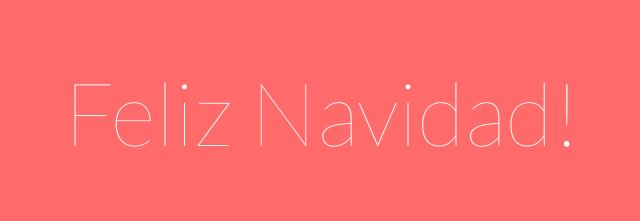
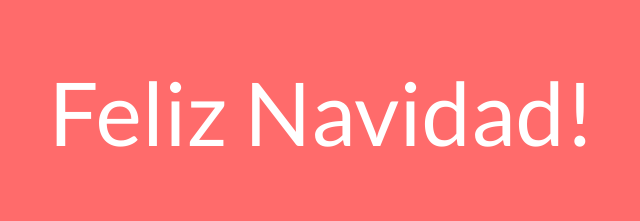
Before and after one commit to joaa4/para-mac, a plain HTML site: page index.html in a window 1280 px wide. Shown: the top 221 px of the page, without its empty margins (318-958 px from the left). Drawn offline with nearby package versions, Linux system fonts and the light colour scheme.

Commit message:
archivos v2

```diff
--- a/style.css
+++ b/style.css
@@ -1,16 +1,16 @@
-@import url(https://fonts.googleapis.com/css?family=Lato:100,300);
+@import url(https://fonts.googleapis.com/css?family=Lato:100,300,400);
 
 body{
   background:#ff6b6b;
   color:white;
   font-family: 'Lato', sans-serif;
-  font-weight:100;
+  font-weight:300;
 }
 h1{
   font-size:5.5em;
   text-align:center;
   font-family:"lato";
-  font-weight:100;
+  font-weight:400;
 }
 img{
   width:200px;
```
